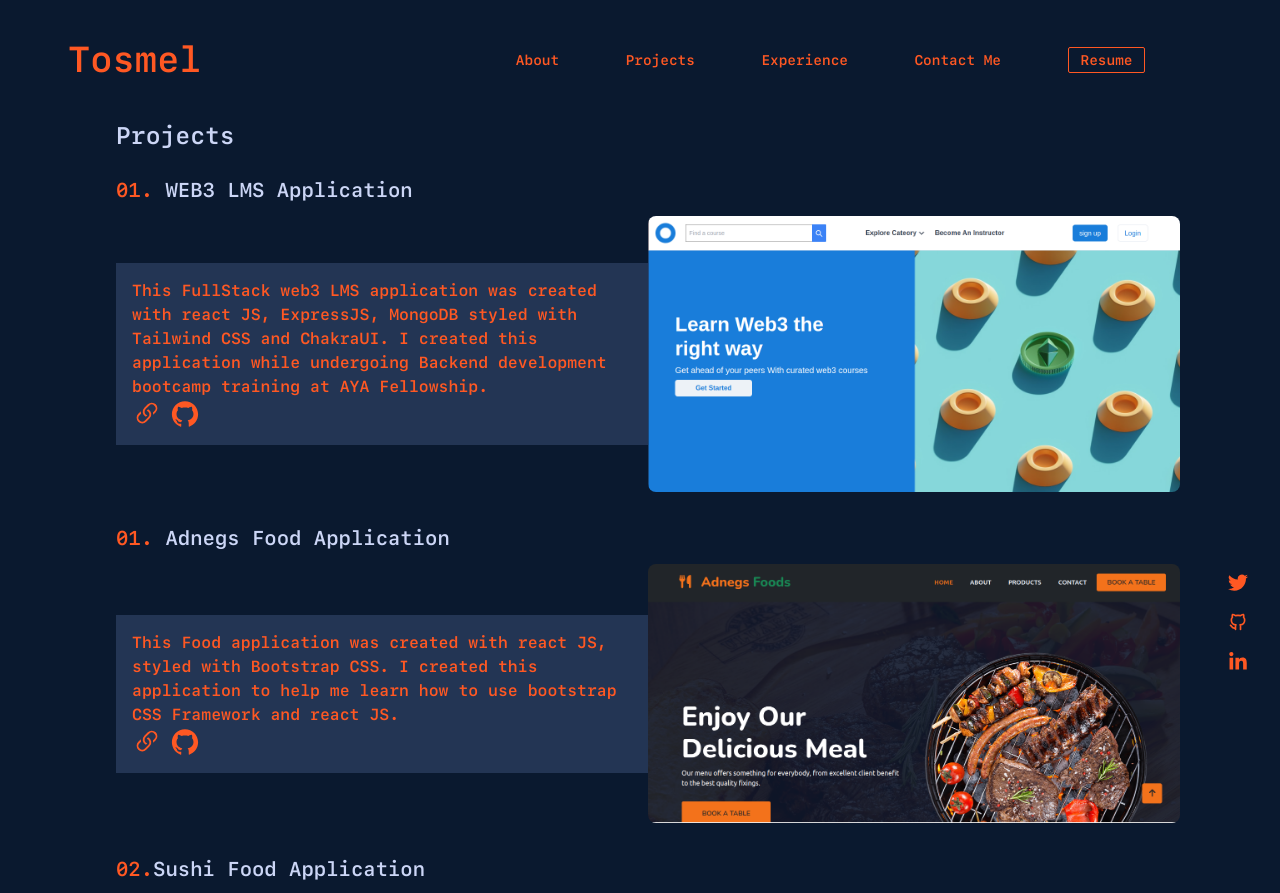
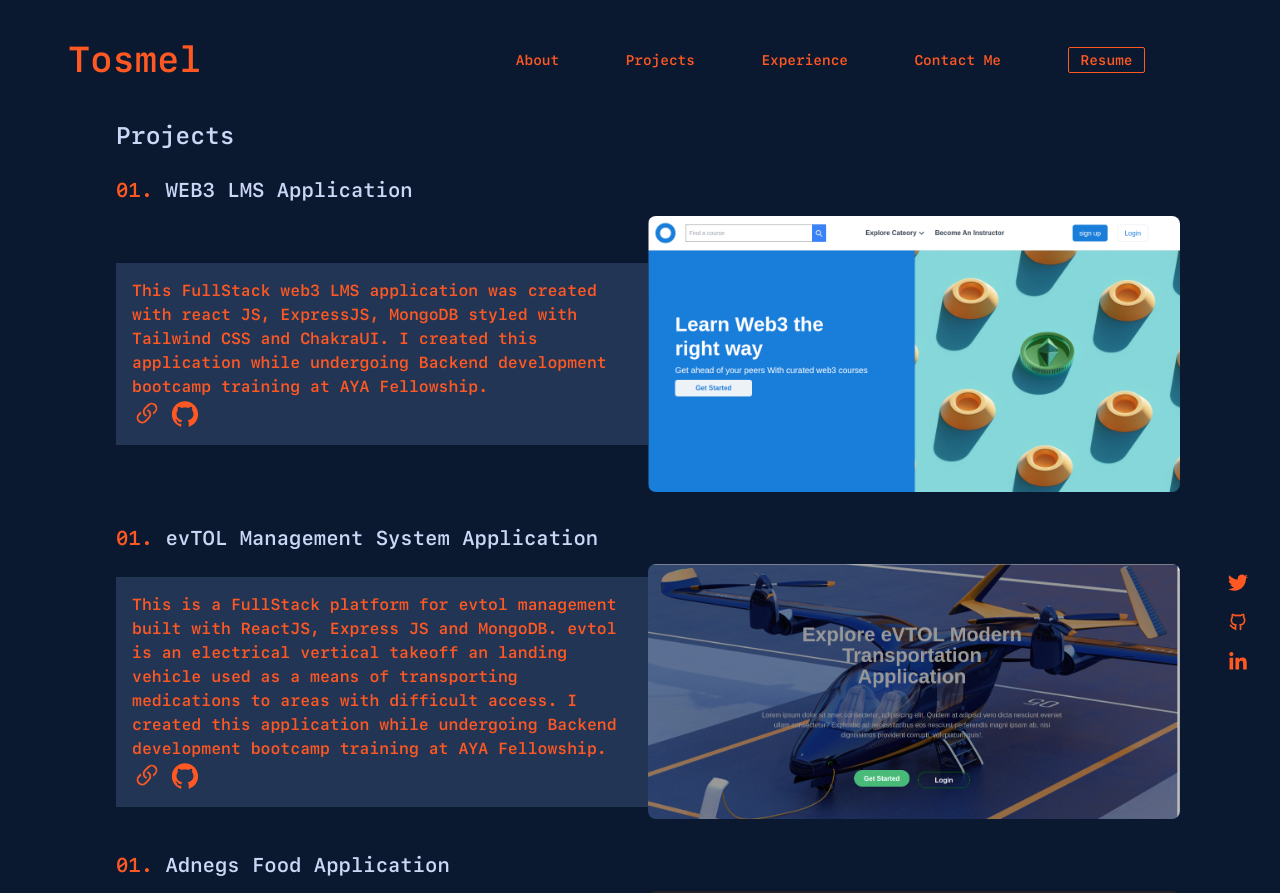
Before and after one commit to Tosmel2/TosinAdewale, a React (Create React App) app: page /projects in a window 1280 px wide. Shown: the top 893 px of the page. Built offline with nearby package versions, Linux system fonts and the light colour scheme.

Commit message:
evtol project updated

```diff
--- a/src/Components/Project.js
+++ b/src/Components/Project.js
@@ -1,6 +1,7 @@
 import React from "react";
 import adnegsfood from "../Images/adnegsfood.png";
 import web3lms from "../Images/web3lms.png";
+import evtol from "../Images/evtol.png";
 import sushi from "../Images/sushi.png";
 import food2 from "../Images/food2.png";
 import dashboardpic from "../Images/dashboardpic.png";
@@ -65,6 +66,55 @@ const Project = ({ show }) => {
         </section>
       </div>
 
+      <div>
+        <section className="pb-5">
+          <h2 className="text-name sm:text-xl py-3">
+            <span className="text-[#FF5823]">01.</span> evTOL Management System
+            Application
+          </h2>
+          <div className="flex justify-center items-center flex-col sm:flex-row ">
+            <motion.article
+              initial={{ opacity: 0.5, x: 100 }}
+              whileInView={{
+                opacity: 1,
+                x: 0,
+              }}
+              transition={{ duration: 1 }}
+              className="sm:w-1/2 bg-[#233554] p-4 "
+            >
+              This is a FullStack platform for evtol management built with ReactJS, Express JS and MongoDB. evtol is an electrical vertical takeoff an landing vehicle used as a means of transporting medications to areas with difficult access.
+              I created this application while undergoing Backend development bootcamp training at AYA Fellowship.
+              <div className="flex text-3xl">
+                <a
+                  href="https://adnegs-evtol.netlify.app/"
+                  target="_blank"
+                  rel="noopener noreferrer"
+                >
+                  <BsLink45Deg className="mr-2" />
+                </a>
+                <a
+                  href="https://github.com/Tosmel2/evTOL_app-Backend"
+                  target="_blank"
+                  rel="noopener noreferrer"
+                >
+                  <AiFillGithub />
+                </a>
+              </div>
+            </motion.article>
+            <motion.img
+              initial={{ opacity: 0.5, x: -100 }}
+              whileInView={{
+                opacity: 1,
+                x: 0,
+              }}
+              transition={{ duration: 1 }}
+              src={evtol}
+              alt="evTOL application"
+              className="sm:w-1/2 rounded-b-lg sm:rounded-lg"
+            />
+          </div>
+        </section>
+      </div>
 
       <div>
         <section className="pb-5">
```
Also changed, not shown: src/Images/evtol.png (added).
